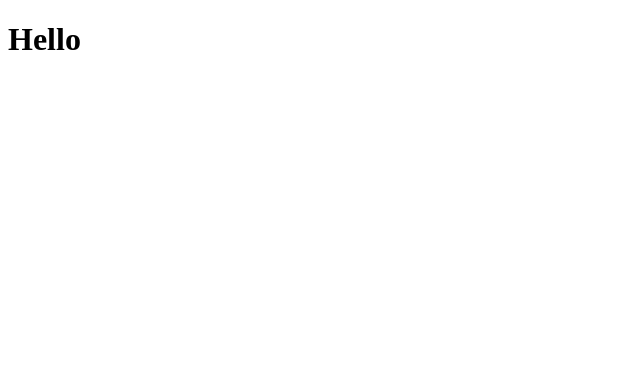
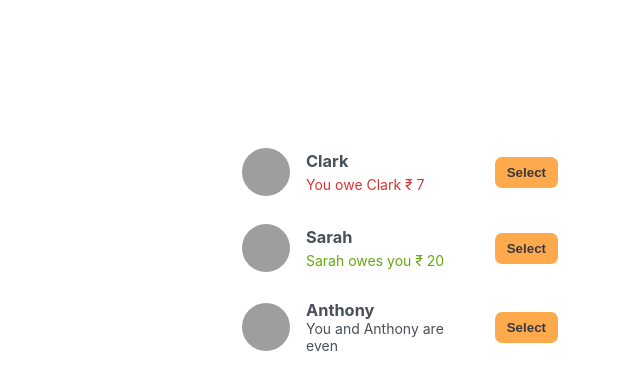
Before and after one commit to gauravsingh1281/Eat-N-Split, a React (Vite) app: page / in a window 1280 px wide. Shown: the top 390 px of the page, without its empty margins (0-640 px from the left). Built offline with nearby package versions, Linux system fonts and the light colour scheme; grey boxes are pictures that could not be loaded.

Commit message:
Static list of friends created.

```diff
--- a/src/App.jsx
+++ b/src/App.jsx
@@ -1,10 +1,63 @@
 import { useState } from "react";
-
-function App() {
+const initialFriends = [
+  {
+    id: 118836,
+    name: "Clark",
+    image: "https://i.pravatar.cc/48?u=118836",
+    balance: -7,
+  },
+  {
+    id: 933372,
+    name: "Sarah",
+    image: "https://i.pravatar.cc/48?u=933372",
+    balance: 20,
+  },
+  {
+    id: 499476,
+    name: "Anthony",
+    image: "https://i.pravatar.cc/48?u=499476",
+    balance: 0,
+  },
+];
+export default function App() {
   return (
-    <>
-      <h1>Hello</h1>
-    </>
+    <div className="app">
+      <div className="sidebar">
+        <FriendList />
+      </div>
+    </div>
   );
 }
-export default App;
+
+function FriendList() {
+  const friends = initialFriends;
+
+  return (
+    <ul>
+      {friends.map((friend) => (
+        <Friend friend={friend} key={friend.id} />
+      ))}
+    </ul>
+  );
+}
+
+function Friend({ friend }) {
+  return (
+    <li>
+      <img src={friend.image} alt={`${friend.name}-image`} />
+      <h3>{friend.name}</h3>
+      {friend.balance < 0 && (
+        <p className="red">
+          You owe {friend.name} ₹ {Math.abs(friend.balance)}
+        </p>
+      )}
+      {friend.balance > 0 && (
+        <p className="green">
+          {friend.name} owes you ₹ {Math.abs(friend.balance)}
+        </p>
+      )}
+      {friend.balance === 0 && <p>You and {friend.name} are even</p>}
+      <button className="button">Select</button>
+    </li>
+  );
+}
--- a/src/index.css
+++ b/src/index.css
@@ -0,0 +1,170 @@
+:root {
+  --color-lightest: #fff4e6;
+  --color-light: #ffe8cc;
+  --color-medium: #ffa94d;
+  --color-dark: #ff922b;
+}
+
+* {
+  margin: 0;
+  padding: 0;
+  box-sizing: border-box;
+}
+
+html {
+  font-size: 62.5%;
+  font-family: -apple-system, BlinkMacSystemFont, "Segoe UI", Roboto, Oxygen,
+    Ubuntu, Cantarell, "Open Sans", "Helvetica Neue", sans-serif;
+}
+
+body {
+  height: 100vh;
+  color: #495057;
+  display: flex;
+  align-items: center;
+  justify-content: center;
+}
+
+.app {
+  min-height: 66vh;
+  display: grid;
+  grid-template-columns: 34rem 44rem;
+  column-gap: 4rem;
+  align-items: start;
+}
+
+.button {
+  background-color: var(--color-medium);
+  color: #343a40;
+  padding: 0.8rem 1.2rem;
+  border: none;
+  border-radius: 7px;
+  font-weight: bold;
+  cursor: pointer;
+  transition: 0.3s;
+}
+
+.button:hover {
+  background-color: var(--color-dark);
+}
+
+.sidebar ul {
+  list-style: none;
+  display: flex;
+  flex-direction: column;
+  gap: 0.4rem;
+  font-size: 1.4rem;
+  margin-bottom: 2rem;
+}
+
+.sidebar li {
+  display: grid;
+  grid-template-columns: 4.8rem 1fr auto;
+  align-items: center;
+  column-gap: 1.6rem;
+
+  padding: 1.2rem;
+  border-radius: 7px;
+  transition: 0.5s;
+}
+
+.selected,
+.sidebar li:hover {
+  background-color: var(--color-lightest);
+}
+
+.sidebar li img {
+  border-radius: 50%;
+  width: 100%;
+  grid-row: span 2;
+}
+
+.sidebar li h3 {
+  grid-row: 1;
+  grid-column: 2;
+}
+
+.sidebar li p {
+  grid-row: 2;
+  grid-column: 2;
+}
+
+.sidebar li .button {
+  grid-row: span 2;
+  grid-column: 3;
+}
+
+.sidebar>.button {
+  float: right;
+  margin-right: 1.2rem;
+}
+
+.green {
+  color: #66a80f;
+}
+
+.red {
+  color: #e03131;
+}
+
+form {
+  font-size: 1.6rem;
+  display: grid;
+  align-items: center;
+  gap: 1.2rem;
+
+  background-color: var(--color-lightest);
+  border-radius: 7px;
+}
+
+.form-add-friend {
+  grid-template-columns: 1fr 1.5fr;
+  margin-bottom: 1.6rem;
+  padding: 1.2rem;
+}
+
+.form-split-bill {
+  grid-template-columns: 1fr 12rem;
+  padding: 3.2rem 4rem;
+}
+
+label {
+  font-weight: 500;
+}
+
+label::first-letter {
+  display: inline-block;
+  margin-right: 4px;
+  font-size: 1.8rem;
+}
+
+input,
+select {
+  font-family: inherit;
+  color: inherit;
+  font-size: 1.5rem;
+  padding: 0.7rem;
+  text-align: center;
+  border: 1px solid var(--color-light);
+  border-radius: 4px;
+  transition: 0.3s;
+}
+
+input:focus,
+select:focus {
+  outline: none;
+  border: 1px solid var(--color-dark);
+}
+
+form .button {
+  margin-top: 0.6rem;
+  grid-column: 2;
+}
+
+form h2 {
+  grid-column: 1 / -1;
+  font-size: 2.2rem;
+  text-transform: uppercase;
+  letter-spacing: -0.5px;
+  margin-bottom: 1.6rem;
+}
```
